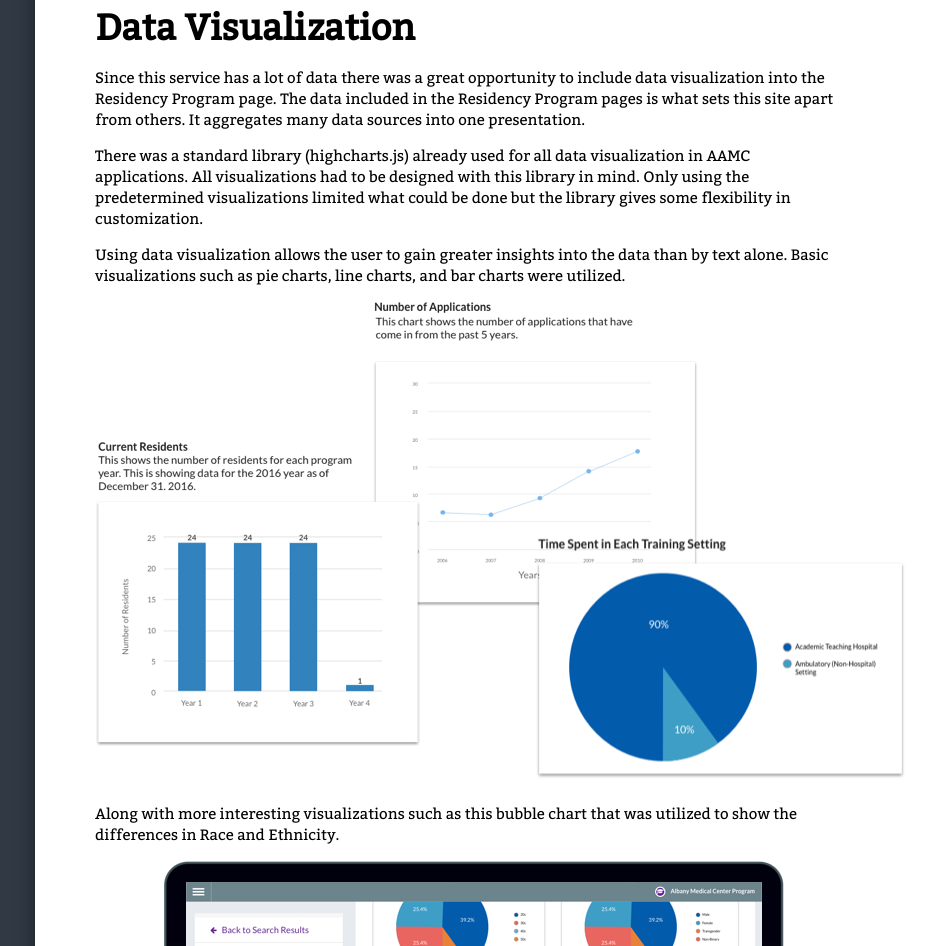
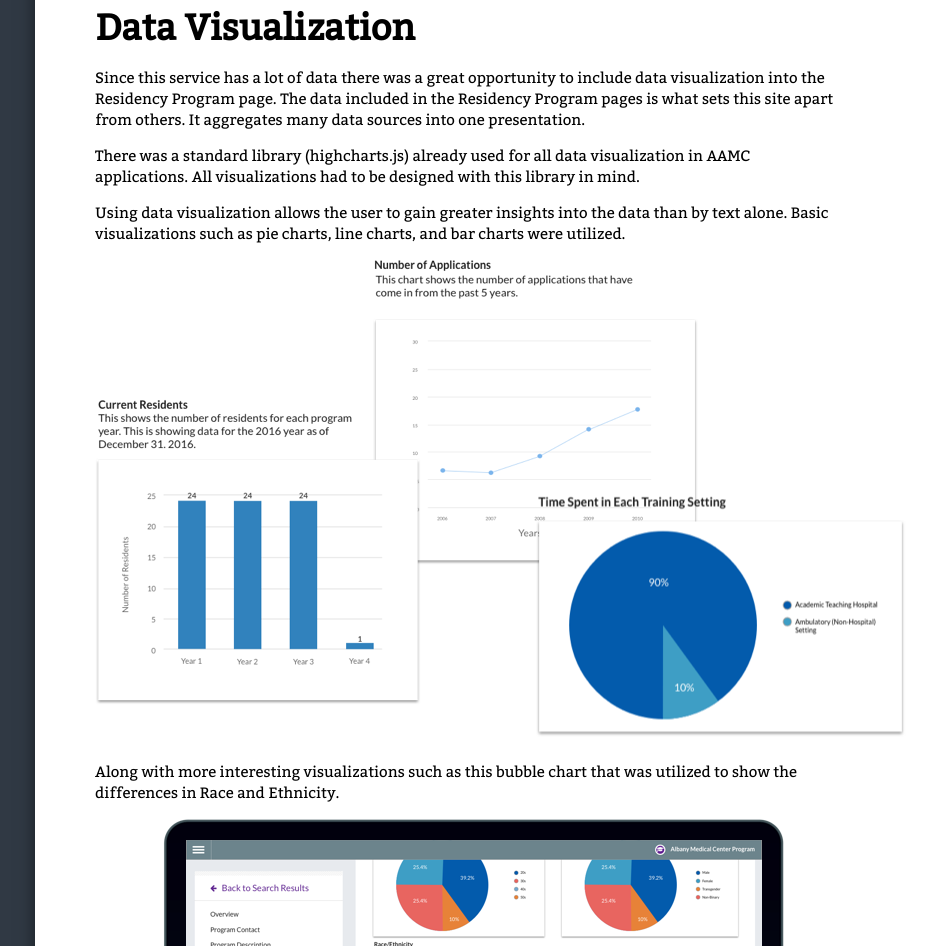
Before and after one commit to kylealthoff/kylealthoff.github.io, a plain HTML site: page rps.html in a window 1280 px wide. Shown: the part 4934-5880 px from the top of the page, without its empty margins (240-1175 px from the left). Drawn offline with Linux system fonts and the light colour scheme.

Commit message:
edited ioi

```diff
--- a/rps.html
+++ b/rps.html
@@ -150,7 +150,7 @@
       <section>
         <h2>Data Visualization</h2>
         <p>Since this service has a lot of data there was a great opportunity to include data visualization into the Residency Program page. The data included in the Residency Program pages is what sets this site apart from others. It aggregates many data sources into one presentation.</p>
-        <p>There was a standard library (highcharts.js) already used for all data visualization in AAMC applications. All visualizations had to be designed with this library in mind. Only using the predetermined visualizations limited what could be done but the library gives some flexibility in customization.</p>
+        <p>There was a standard library (highcharts.js) already used for all data visualization in AAMC applications. All visualizations had to be designed with this library in mind.</p>
         <p>Using data visualization allows the user to gain greater insights into the data than by text alone. Basic visualizations such as pie charts, line charts, and bar charts were utilized.</p>
 
         <img class="rps-basicCharts-img" src="img/rps/basic-charts.png">
```
